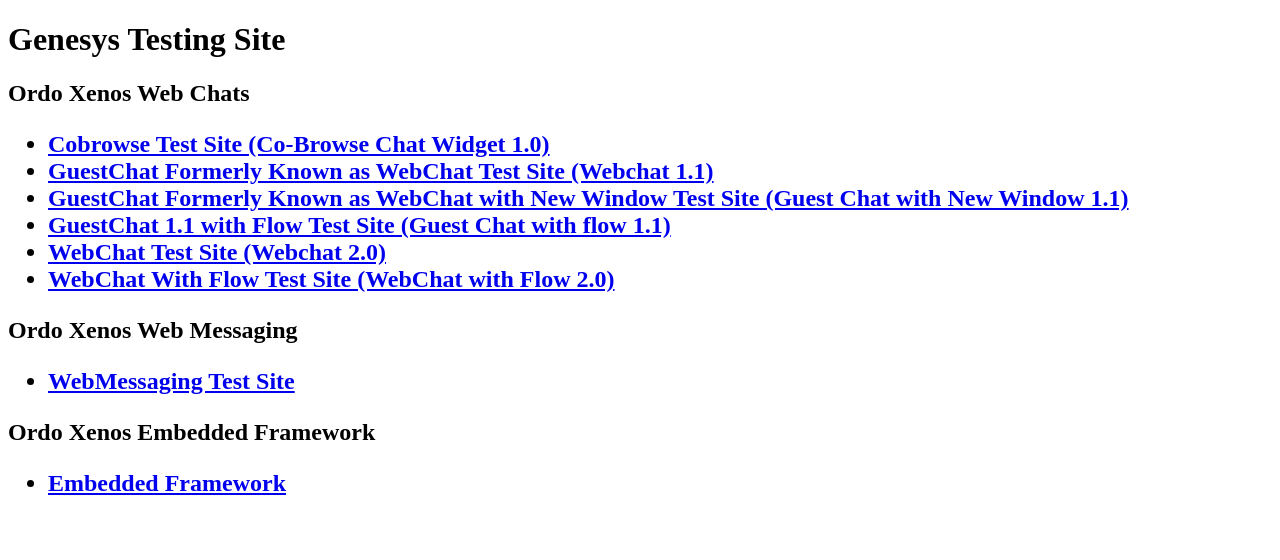
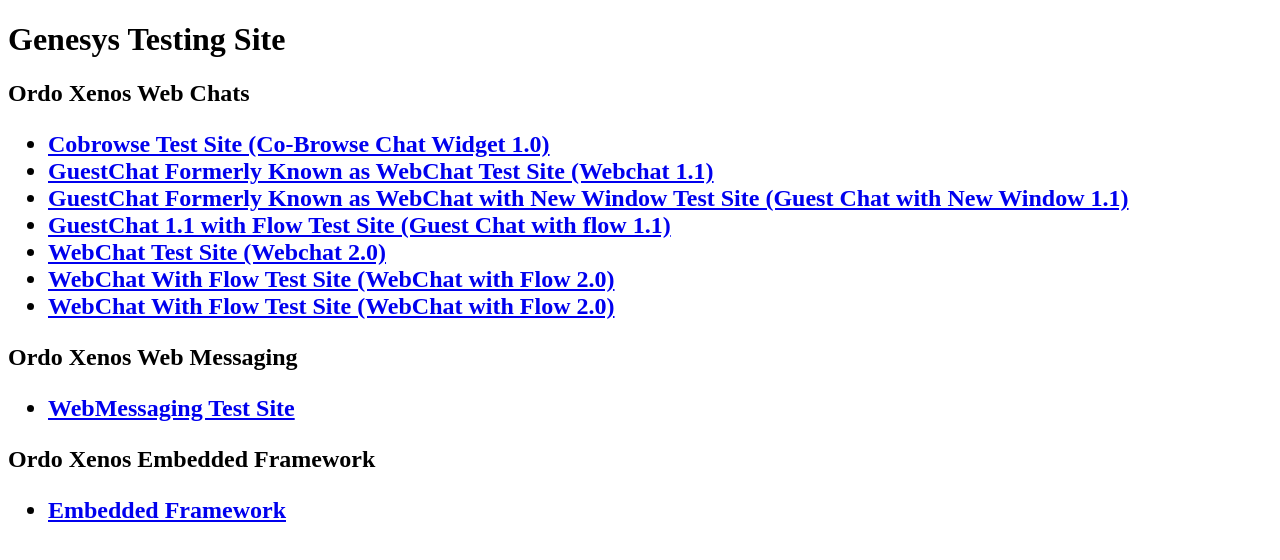
Before and after one commit to API-Training-Team/webchat_webmessaging, a plain HTML site: page index.html in a window 1280 px wide. Drawn offline with Linux system fonts and the light colour scheme.

Commit message:
Update index.html

```diff
--- a/index.html
+++ b/index.html
@@ -12,6 +12,7 @@
 		<li> <a href="guestchatwithflow.html">GuestChat 1.1 with Flow Test Site (Guest Chat with flow 1.1)</a> </li>
 		<li> <a href="webchat.html">WebChat Test Site (Webchat 2.0)</a> </li>
 		<li> <a href="webchatwithflow.html">WebChat With Flow Test Site (WebChat with Flow 2.0)</a> </li>
+		<li> <a href="authenticated.html">WebChat With Flow Test Site (WebChat with Flow 2.0)</a> </li>
 	</ul>
 </nav>
 <h2>Ordo Xenos Web Messaging<h2>
```
